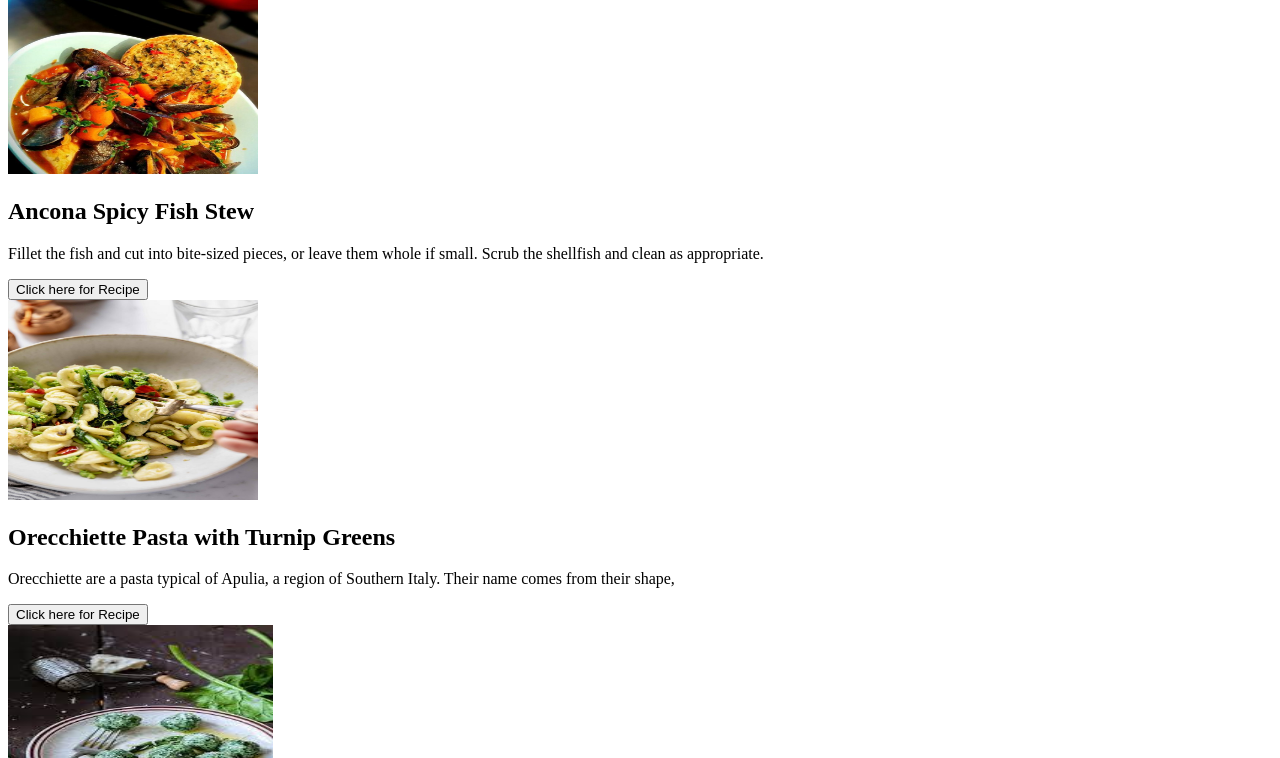
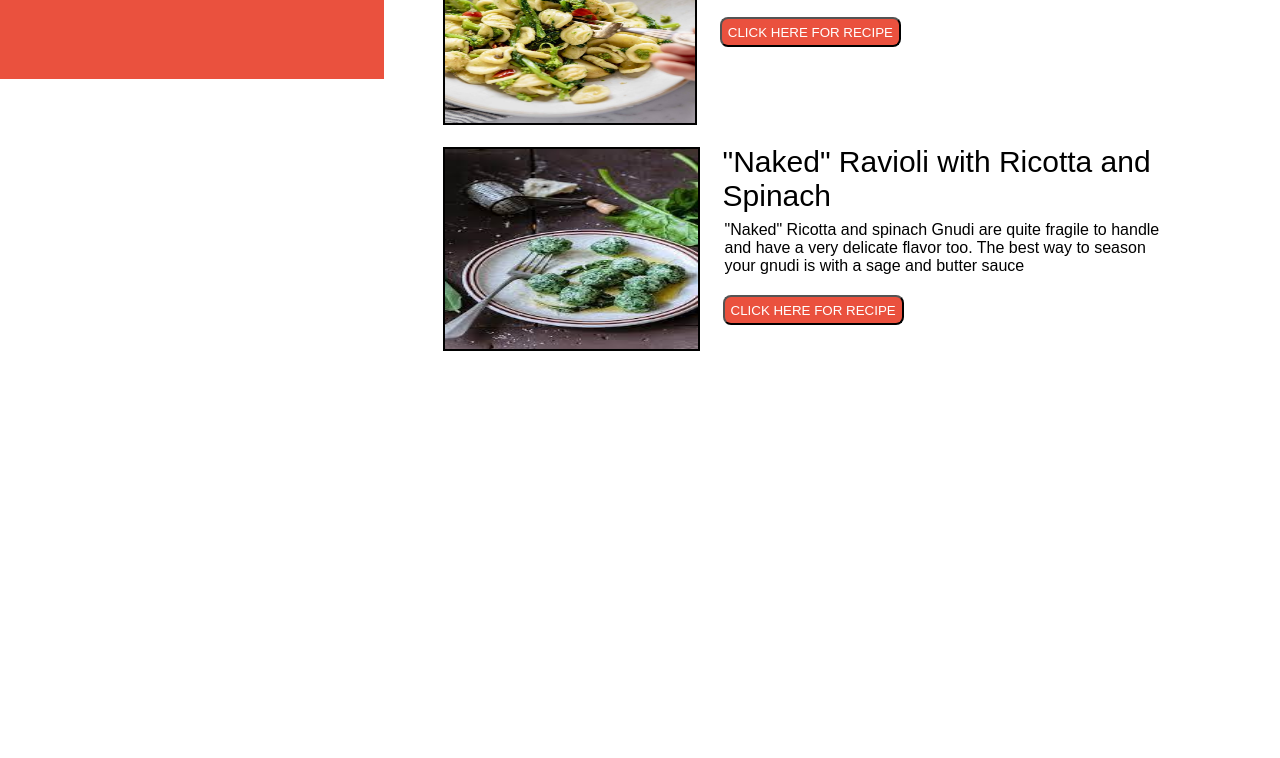
Before and after one commit to fruitycigar/recipes-galore, a plain HTML site: page gallery.html in a window 1280 px wide. Shown: the part 621-1379 px from the top of the page. After the commit the page ends 993 px from the top, so only its background shows below. Drawn offline with Linux system fonts and the light colour scheme; the site is published under a folder, as on GitHub Pages, so addresses that start at the root find nothing.

Commit message:
Second iteration

```diff
--- a/gallery.html
+++ b/gallery.html
@@ -5,9 +5,8 @@
         <link rel="preconnect" href="https://fonts.googleapis.com">
         <link rel="preconnect" href="https://fonts.gstatic.com" crossorigin>
         <link href="https://fonts.googleapis.com/css2?family=Open+Sans:wght@400;500;600;700&display=swap" rel="stylesheet">
-     <script src="https://kit.fontawesome.com/df2423167d.js" crossorigin="anonymous"></script>
-
-        <link rel="stylesheet" href="/assets/stylesheets/gallery-style.css">
+        <script src="https://kit.fontawesome.com/df2423167d.js" crossorigin="anonymous"></script>
+        <link rel="stylesheet" href="assets/stylesheets/gallery-style.css">
     </head>
     <body>
         <main>
```
